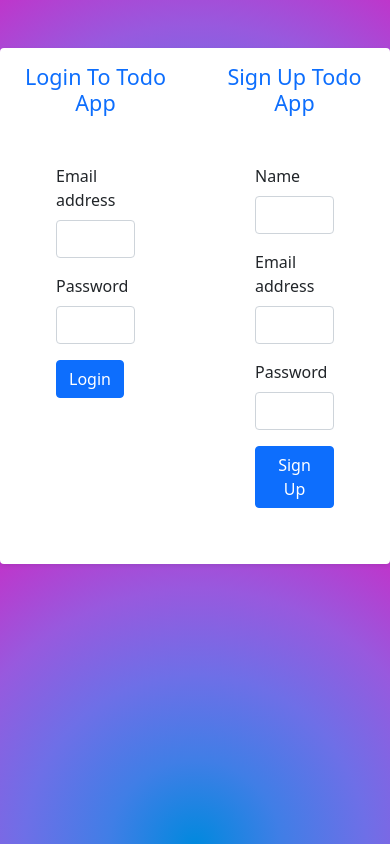
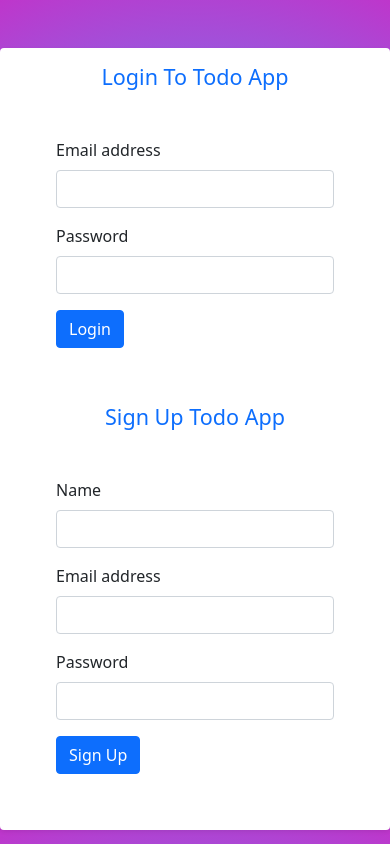
Before and after one commit to harshlet/MyTodo, a Django app: page /login in a window 390 px wide. Run offline with Django 3.2, Linux system fonts and the light colour scheme.

Commit message:
Update login.html

```diff
--- a/templates/login.html
+++ b/templates/login.html
@@ -19,7 +19,7 @@
       {%endif%}
 
         <div class="row">
-            <div class="col-6">
+            <div class="col-md-6">
                 <h4 class="text-center mt-2 text-capitalize text-primary">Login to Todo App</h4>
                 {% if wrong %}
                 <h5 class="text-center text-danger"> email or password is wrong</h5>
@@ -40,7 +40,7 @@
                       </form>
 
             </div>
-            <div class="col-6">
+            <div class="col-md-6">
                 <h4 class="text-center mt-2 text-capitalize text-primary">Sign Up Todo App</h4>
 
                     <form class=" m-5" action="login" method="post">
```
